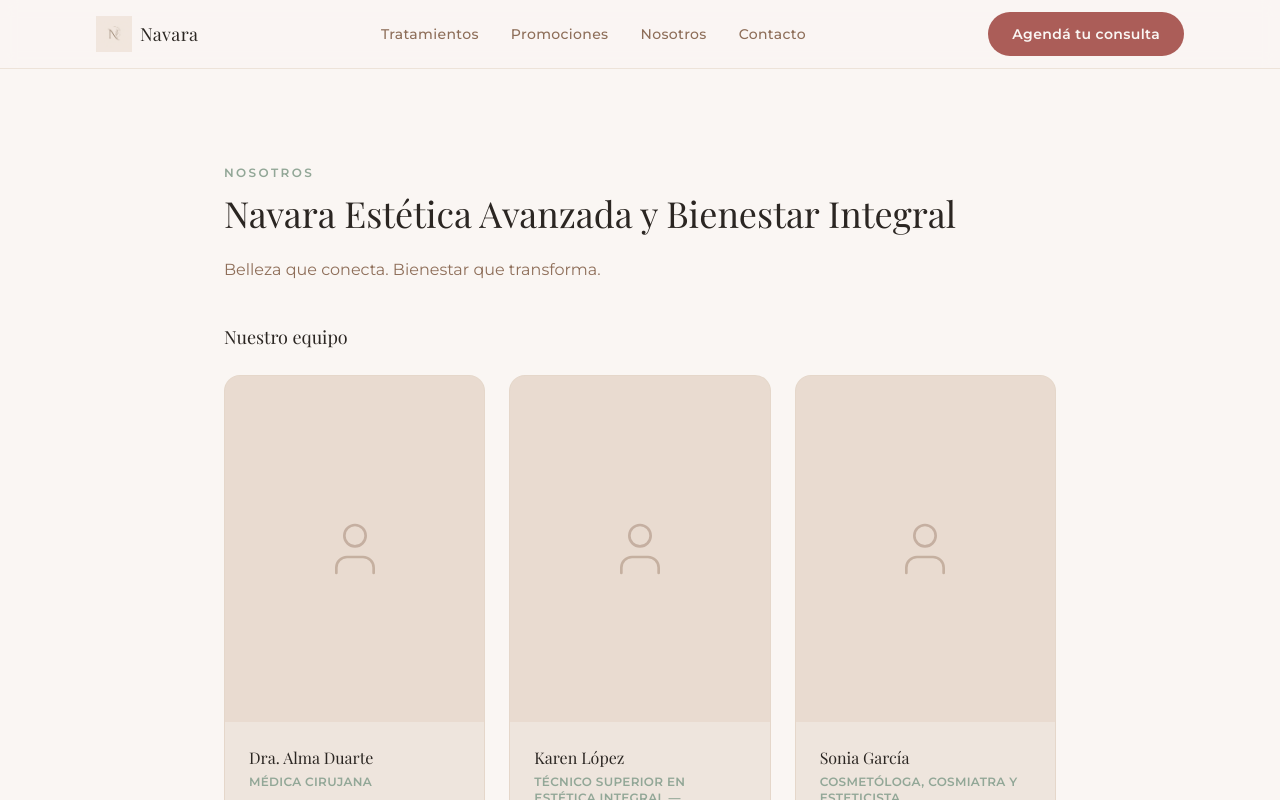
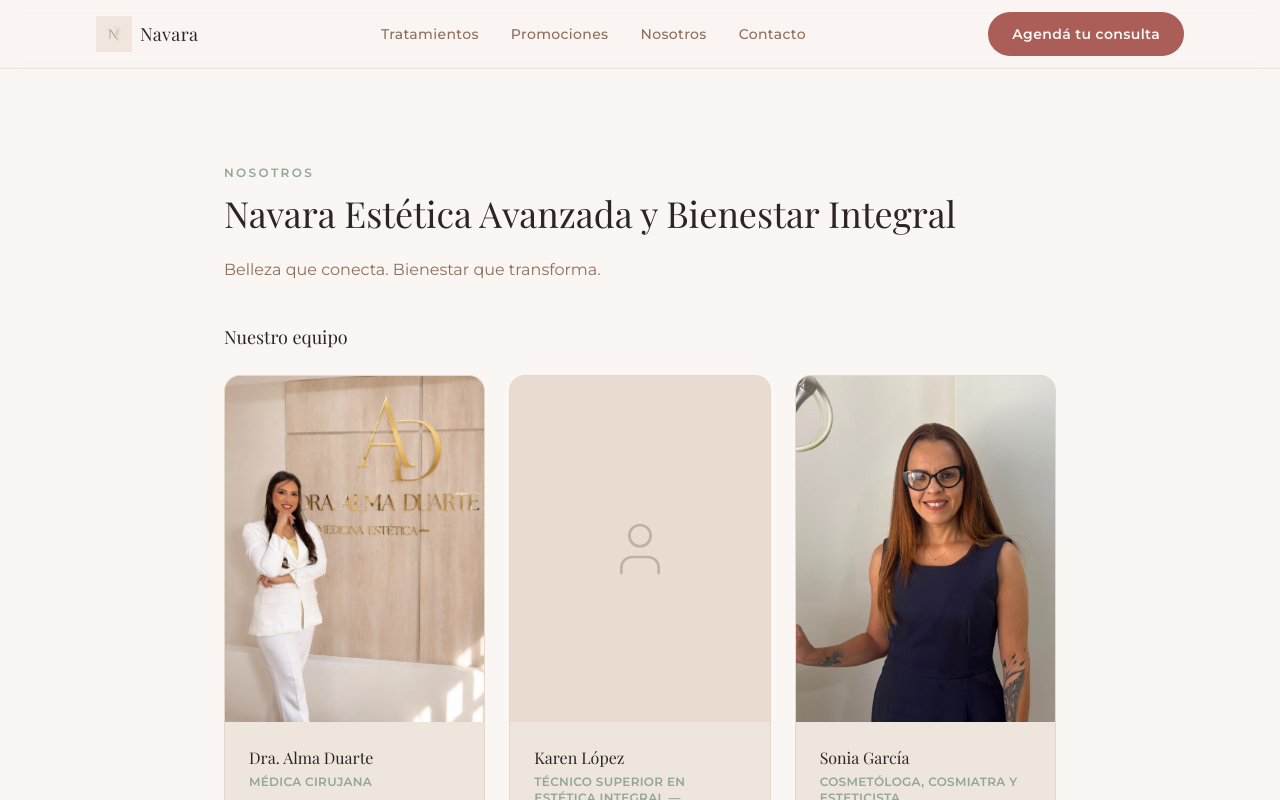
Before and after one commit to sifriabrian-pixel/WebNavara, a Next.js app: page /nosotros in a window 1280 px wide. Shown: the top 800 px of the page. Built offline with nearby package versions, Linux system fonts and the light colour scheme; a web font is replaced by a local one.

Commit message:
Cargar fotos reales de Dra. Alma Duarte y Sonia García
Karen López sigue con el placeholder de silueta hasta que llegue
su foto de la clínica.

Co-Authored-By: Claude Sonnet 5 <noreply@anthropic.com>

```diff
--- a/content/site.ts
+++ b/content/site.ts
@@ -25,14 +25,15 @@ export type TeamMember = {
   fotoUrl?: string; // ruta en /public, ej. "/brand/equipo-alma-duarte.jpg". Sin foto real todavía: dejar undefined.
 };
 
-// Sin fotos reales todavía (llegan de la clínica) — fotoUrl queda undefined
-// y la card muestra un placeholder de silueta genérica hasta que se carguen.
+// Karen López todavía sin foto real (llega de la clínica) — fotoUrl queda
+// undefined y su card muestra el placeholder de silueta genérica hasta cargarla.
 export const team: TeamMember[] = [
   {
     nombre: "Dra. Alma Duarte",
     rol: "Médica cirujana",
     descripcion:
       "Medicina estética: rostro, capilar y corporal. Miembro de @asomestetica.",
+    fotoUrl: "/brand/equipo-alma-duarte.jpg",
   },
   {
     nombre: "Karen López",
@@ -43,6 +44,7 @@ export const team: TeamMember[] = [
   {
     nombre: "Sonia García",
     rol: "Cosmetóloga, Cosmiatra y Esteticista",
+    fotoUrl: "/brand/equipo-sonia-garcia.jpg",
     descripcion:
       "Entrenadora deportiva e instructora de pilates, estudiante de yoga. Miembro de El Arte de Vivir.",
   },
```
Also changed, not shown: public/brand/equipo-alma-duarte.jpg (added), public/brand/equipo-sonia-garcia.jpg (added).
